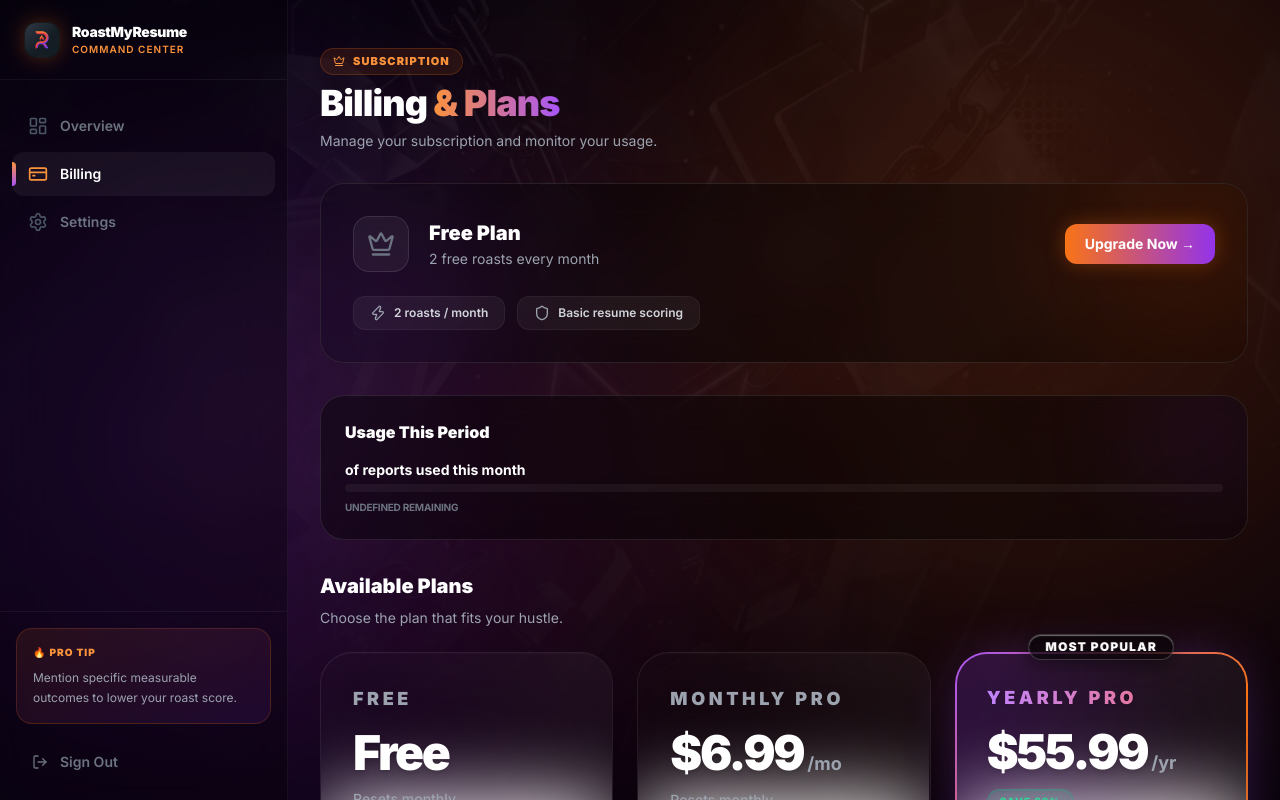
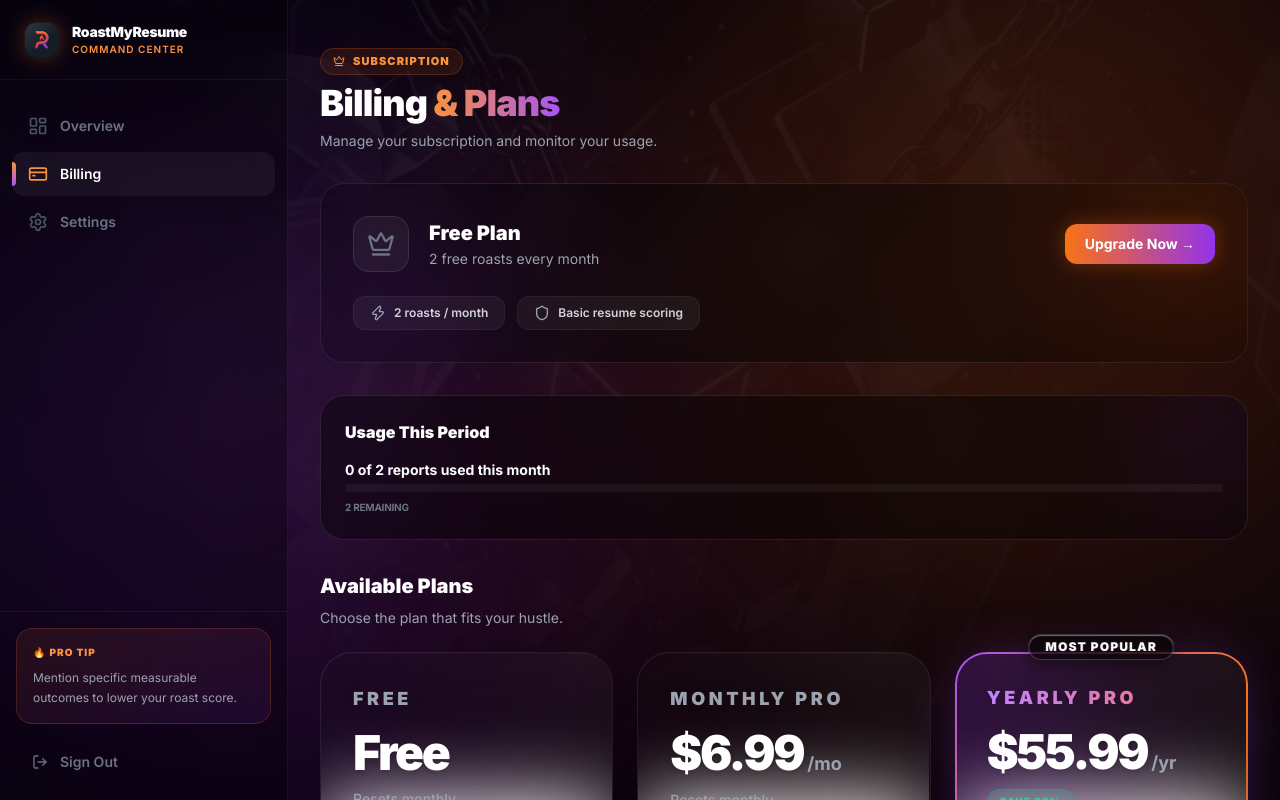
Before and after one commit to ayandas8371-art/resume-roaster, a Next.js app: page /dashboard/billing in a window 1280 px wide. Shown: the top 800 px of the page. Built offline with nearby package versions, Linux system fonts and the light colour scheme; no server answers.

Commit message:
Fix quota meter display and synchronize client/server quota keys to prevent undefined metrics

```diff
--- a/src/app/(dashboard)/dashboard/page.tsx
+++ b/src/app/(dashboard)/dashboard/page.tsx
@@ -39,7 +39,7 @@
         {usage && (
           <div className="hidden md:flex items-center gap-2 rounded-2xl border border-white/10 bg-white/5 px-5 py-3 backdrop-blur-sm">
             <TrendingUp className="h-4 w-4 text-orange-400" />
-            <span className="text-sm font-bold text-white">{usage.roasts_remaining ?? 0} roasts remaining</span>
+            <span className="text-sm font-bold text-white">{(usage.roasts_remaining !== undefined ? usage.roasts_remaining : (usage as any).remaining) ?? 0} roasts remaining</span>
           </div>
         )}
       </div>
@@ -104,7 +104,7 @@
             <div className="pointer-events-none absolute -top-16 -right-16 h-40 w-40 rounded-full bg-purple-600/20 blur-[60px]" />
             <div className="relative">
               <h2 className="mb-4 text-base font-black text-white">Your Plan</h2>
-              <QuotaMeter />
+              <QuotaMeter usage={usage} />
             </div>
           </section>
 
--- a/src/components/quota-meter.tsx
+++ b/src/components/quota-meter.tsx
@@ -63,12 +63,21 @@
 
   if (!usage) return null;
 
-  const percentage = usage.quota_limit > 0 ? (usage.quota_used / usage.quota_limit) * 100 : 0;
-  const isFree = usage.plan === "free";
+  // Key normalization: robustly align both API-style and DB-style properties to prevent any undefined displays
+  const normalizedUsage = {
+    quota_used: typeof usage.quota_used === "number" ? usage.quota_used : (typeof usage.used === "number" ? usage.used : 0),
+    quota_limit: typeof usage.quota_limit === "number" ? usage.quota_limit : (typeof usage.quota === "number" ? usage.quota : 2),
+    roasts_remaining: typeof usage.roasts_remaining === "number" ? usage.roasts_remaining : (typeof usage.remaining === "number" ? usage.remaining : 2),
+    quota_reset_at: usage.quota_reset_at || usage.resetDate || "",
+    plan: usage.plan || "free",
+  };
+
+  const percentage = normalizedUsage.quota_limit > 0 ? (normalizedUsage.quota_used / normalizedUsage.quota_limit) * 100 : 0;
+  const isFree = normalizedUsage.plan === "free";
 
   // Color logic: green < 50%, amber 50-90%, red 90%+
   const getBarColor = () => {
-    if (usage.roasts_remaining === 0) return "bg-red-500";
+    if (normalizedUsage.roasts_remaining === 0) return "bg-red-500";
     if (percentage < 50) return "bg-emerald-500";
     if (percentage < 90) return "bg-amber-500";
     return "bg-red-500";
@@ -79,7 +88,7 @@
       <div className="flex flex-col gap-1">
         <div className="flex items-center justify-between">
           <p className="text-sm font-bold text-white">
-            {usage.quota_used} of {usage.quota_limit} reports used this month
+            {normalizedUsage.quota_used} of {normalizedUsage.quota_limit} reports used this month
           </p>
         </div>
 
@@ -94,9 +103,9 @@
 
         <div className="flex items-center justify-between pt-1">
           <p className="text-[10px] font-bold text-gray-500 uppercase tracking-tight">
-            {usage.roasts_remaining === 0
+            {normalizedUsage.roasts_remaining === 0
               ? (() => {
-                  const resetVal = usage.quota_reset_at || usage.resetDate;
+                  const resetVal = normalizedUsage.quota_reset_at;
                   if (!resetVal) return "Quota exhausted";
                   const resetDate = new Date(resetVal);
                   const now = new Date();
@@ -112,14 +121,14 @@
                     : `Resets in ${daysUntilReset} day${daysUntilReset !== 1 ? "s" : ""} · ${dateStr}`;
                 })()
               : (() => {
-                  const resetVal = usage.quota_reset_at || usage.resetDate;
-                  if (!resetVal) return `${usage.roasts_remaining} remaining`;
+                  const resetVal = normalizedUsage.quota_reset_at;
+                  if (!resetVal) return `${normalizedUsage.roasts_remaining} remaining`;
                   const resetDate = new Date(resetVal);
                   const dateStr = resetDate.toLocaleDateString("en-US", {
                     month: "short",
                     day: "numeric",
                   });
-                  return `${usage.roasts_remaining} remaining · resets ${dateStr}`;
+                  return `${normalizedUsage.roasts_remaining} remaining · resets ${dateStr}`;
                 })()
             }
           </p>
@@ -127,7 +136,7 @@
       </div>
 
       {/* Free Plan Warnings & CTA */}
-      {isFree && usage.remaining === 1 && (
+      {isFree && normalizedUsage.roasts_remaining === 1 && (
         <div className="flex items-start gap-2 rounded-xl bg-amber-500/10 p-3 border border-amber-500/20">
           <AlertCircle className="h-4 w-4 text-amber-500 shrink-0 mt-0.5" />
           <p className="text-[10px] font-medium text-amber-200/80 leading-relaxed">
@@ -136,7 +145,7 @@
         </div>
       )}
 
-      {isFree && usage.remaining === 0 && (
+      {isFree && normalizedUsage.roasts_remaining === 0 && (
         <div className="space-y-4">
           <button
             onClick={showPaywall}
--- a/src/components/upload-zone.tsx
+++ b/src/components/upload-zone.tsx
@@ -47,7 +47,7 @@
     return () => window.removeEventListener('quota-updated', handleUpdate);
   }, []);
 
-  const isLocked = (currentUsage?.remaining ?? (usage?.roasts_remaining ?? 1)) <= 0;
+  const isLocked = (currentUsage?.roasts_remaining ?? currentUsage?.remaining ?? (usage?.roasts_remaining ?? (usage as any)?.remaining ?? 1)) <= 0;
   const isFree = (currentUsage?.plan === "free") || (usage?.plan === "free");
 
   // Rotate loading messages
@@ -144,6 +144,7 @@
         localStorage.setItem("roast_history", JSON.stringify([newEntry, ...localHistory].slice(0, 50)));
       }
 
+      router.refresh();
       const targetId = roastData.id || "latest";
       router.push(`/dashboard/roast/${targetId}`);
     } catch (err) {
```
